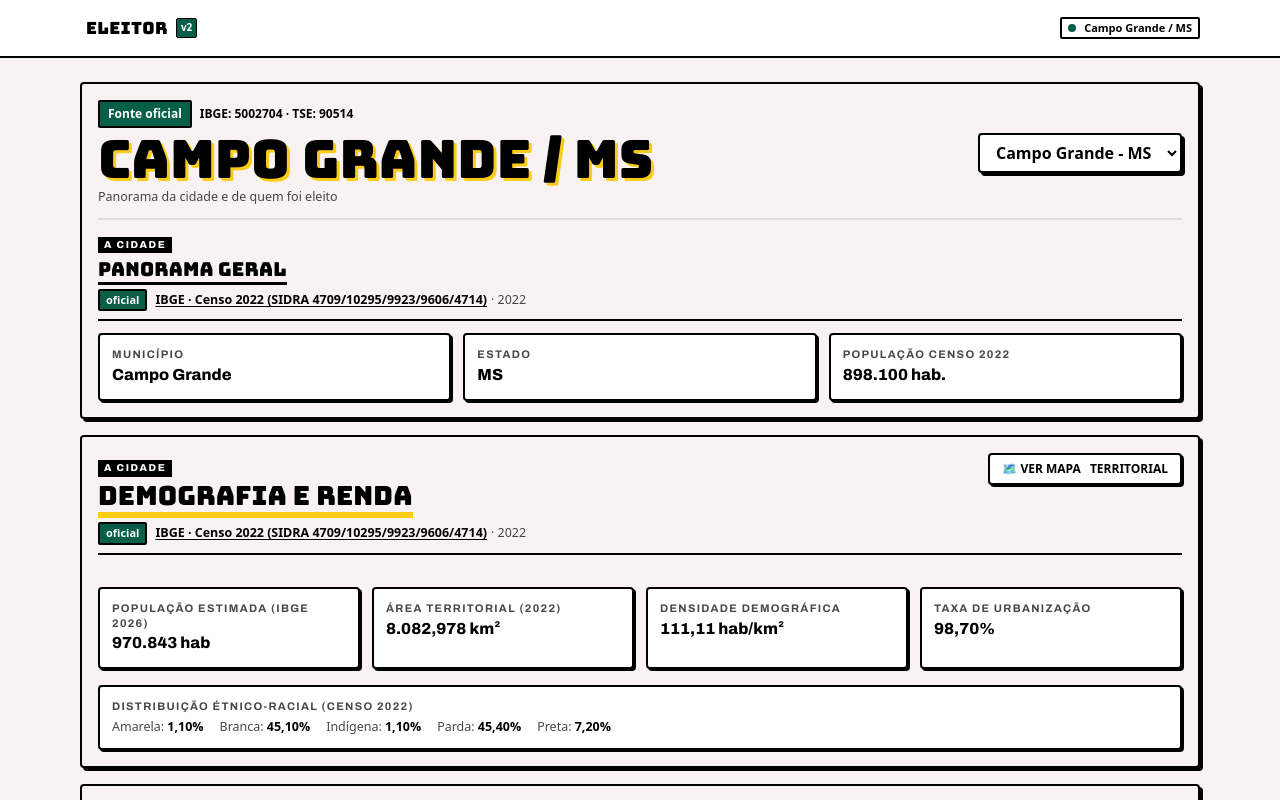
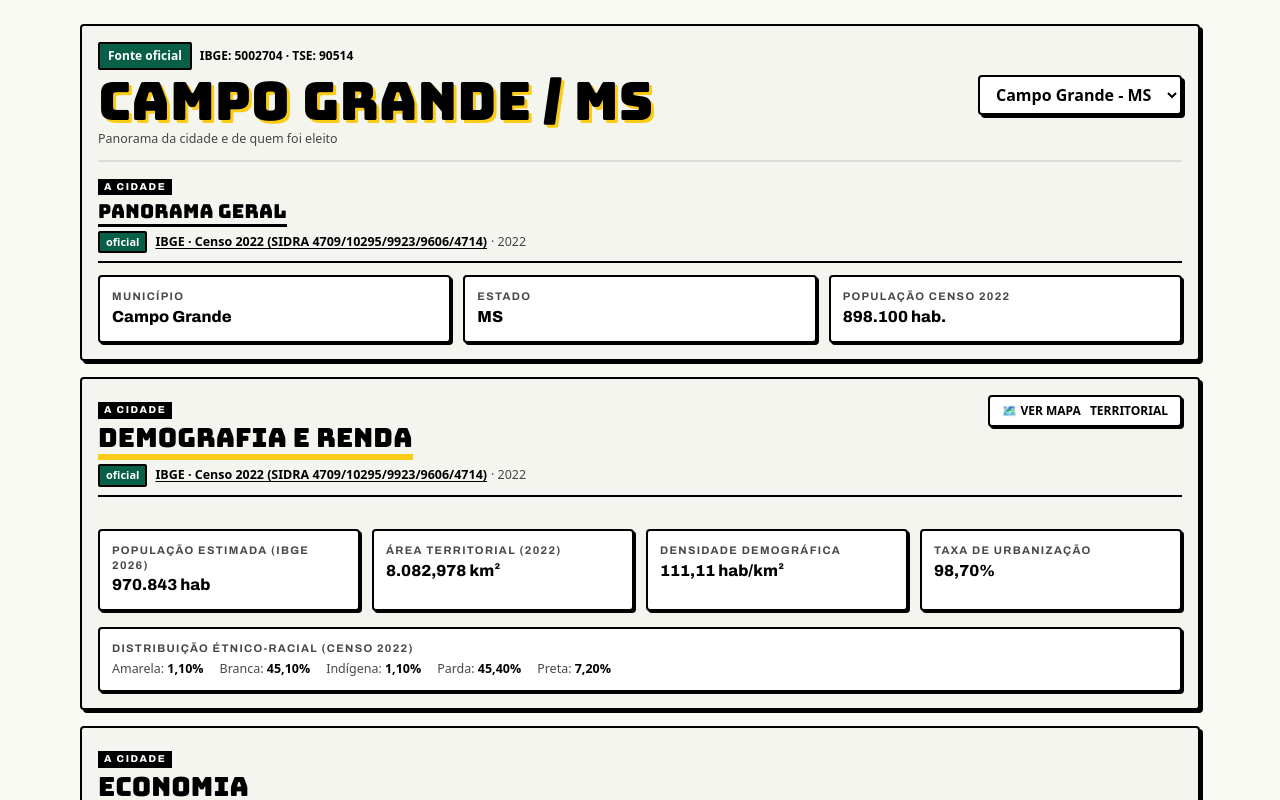
Before and after one commit to Scimmiesco/app, an Angular app: page /cidade/5002704 in a window 1280 px wide. Shown: the top 800 px of the page. Built offline with nearby package versions, Linux system fonts and the light colour scheme.

Commit message:
style(presidencial): apply page background color to tablist segmented control

```diff
--- a/src/app/app.html
+++ b/src/app/app.html
@@ -8,41 +8,6 @@
   >
     Pular para o conteúdo principal
   </a>
-
-  <!-- Topbar simples mobile-first -->
-  <header
-    role="banner"
-    class="app-header"
-    data-testid="header-principal"
-    data-test-id="header-principal"
-  >
-    <div class="max-w-6xl mx-auto px-4 h-14 flex items-center justify-between">
-      <div class="flex items-center gap-2">
-        <a
-          routerLink="/"
-          class="app-brand"
-          aria-label="Página inicial do Eleitor v2"
-          data-testid="link-home-eleitor"
-          data-test-id="link-home-eleitor"
-        >
-          <span class="app-brand-title" data-testid="texto-brand-titulo"> Eleitor </span>
-          <span class="badge badge-xs badge-verde" data-testid="badge-versao-app"> v2 </span>
-        </a>
-      </div>
-
-      <nav
-        aria-label="Navegação da cidade"
-        class="text-xs"
-        data-testid="nav-cidade-ativa"
-        data-test-id="nav-cidade-ativa"
-      >
-        <span class="badge badge-sm badge-white" data-testid="badge-cidade-selecionada">
-          <span class="status-dot" aria-hidden="true"></span>
-          Campo Grande / MS
-        </span>
-      </nav>
-    </div>
-  </header>
 
   <!-- Área principal -->
   <main
--- a/src/app/app.ts
+++ b/src/app/app.ts
@@ -1,10 +1,10 @@
 import { Component, signal } from '@angular/core';
-import { RouterLink, RouterOutlet } from '@angular/router';
+import { RouterOutlet } from '@angular/router';
 
 @Component({
   selector: 'app-root',
   standalone: true,
-  imports: [RouterOutlet, RouterLink],
+  imports: [RouterOutlet],
   templateUrl: './app.html',
   styleUrl: './app.css',
 })
--- a/src/app/cidade/components/eleicao-presidencial/eleicao-presidencial.component.html
+++ b/src/app/cidade/components/eleicao-presidencial/eleicao-presidencial.component.html
@@ -55,7 +55,7 @@
 
         <!-- NAVEGAÇÃO POR ABAS SEGMENTED CONTROL BRUTALISTA -->
         <div
-          class="container-default inline-flex items-center gap-1.5 p-1.5 flex-nowrap shrink-0 max-w-full overflow-x-auto"
+          class="container-default bg-page inline-flex items-center gap-1.5 p-1.5 flex-nowrap shrink-0 max-w-full overflow-x-auto"
           role="tablist"
           aria-label="Turnos da Eleição Presidencial 2026"
           data-testid="abas-eleicao-presidencial"
--- a/src/styles/_tokens.scss
+++ b/src/styles/_tokens.scss
@@ -25,8 +25,8 @@ $color-exercicio-nao: $color-vermelho;
 // 3. Neutros e Estrutura
 $color-black: #000000;
 $color-white: #ffffff;
-$color-bg-page: rgb(248, 243, 242);
-$color-bg-amber: rgb(248, 243, 242);
+$color-bg-page: rgb(250, 250, 245);
+$color-bg-amber: rgb(245, 245, 240);
 $color-bg-card: $color-bg-amber;
 $color-border-dark: #000000;
 
--- a/src/styles/components/_containers.scss
+++ b/src/styles/components/_containers.scss
@@ -77,6 +77,7 @@
   @include mixins.brutalist-card(tokens.$color-bg-amber, 0.5rem);
 
   &[role='tablist'] {
+    background-color: tokens.$color-bg-page;
     display: inline-flex;
     flex-wrap: nowrap;
     flex-shrink: 0;
@@ -98,6 +99,11 @@
       }
     }
   }
+}
+
+// Utilitário de cor de fundo da página (tela)
+.bg-page {
+  background-color: tokens.$color-bg-page !important;
 }
 
 // Utilitário de hover com a cor amber natural do design system
```
Also changed, not shown: 1 other file (tests, documents, lock files or other folders).
